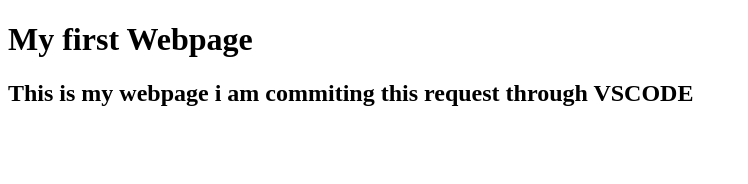
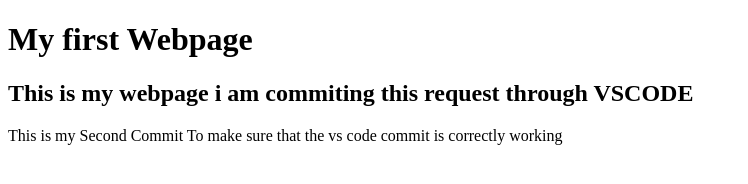
Before and after one commit to naveenprasad07/naveenprasad.github.io, a plain HTML site: page index.html in a window 1280 px wide. Shown: the whole page, without its empty margins (0-748 px from the left). Drawn offline with Linux system fonts and the light colour scheme.

Commit message:
2nd Commit

```diff
--- a/index.html
+++ b/index.html
@@ -10,5 +10,8 @@
     My first Webpage
   </h1>
   <h2>This is my webpage i am commiting this request through VSCODE</h2>
+  <p>
+    This is my Second Commit To make sure that the vs code commit is correctly working
+  </p>
 </body>
 </html>
```
